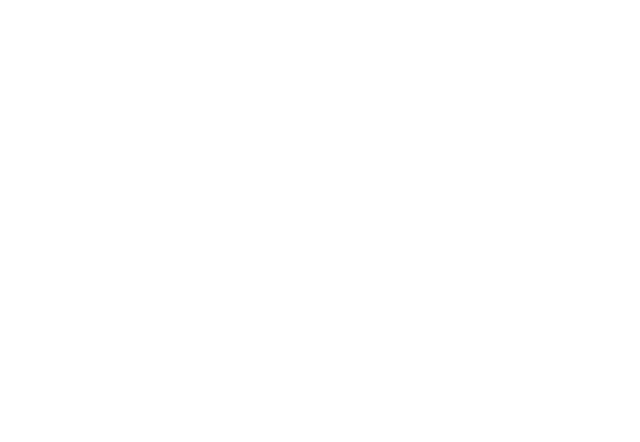
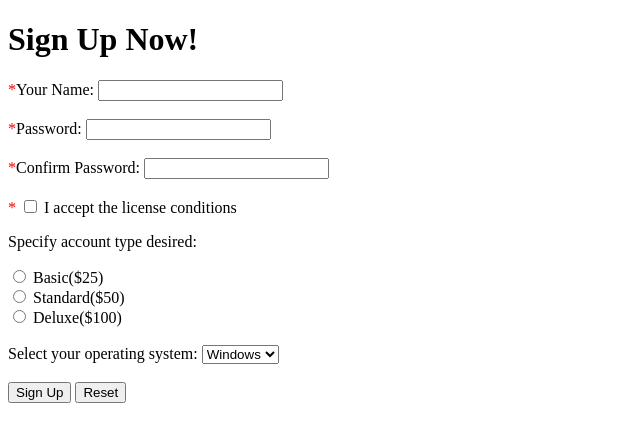
Before and after one commit to turb0snail/Orient_lesson3, a plain HTML site: page signupnow/index.html in a window 1280 px wide. Shown: the whole page, without its empty margins (0-640 px from the left). Drawn offline with Linux system fonts and the light colour scheme.

Commit message:
improvement/signupnow

```diff
--- a/signupnow/index.html
+++ b/signupnow/index.html
@@ -7,6 +7,70 @@
     <title>Document</title>
 </head>
 <body>
+    <h1>Sign Up Now!</h1>
+    <form>
+       <div>
+        <label> <span class="required" style="color: red;">*</span>Your Name:</label>
+        <input type="text"/>
+    </div>
+    <br>
+        <div>
+            <label> <span class="required" style="color: red;">*</span>Password:</label>
+        <input type="password"/>
+    </div>
+    <br>
 
+        <div>
+
+        <label> <span class="required" style="color: red;">*</span>Confirm Password:</label>
+        <input type="password"/>
+    </div>
+
+   <br>
+
+    <div>
+        <span class="required" style="color: red;">*</span>
+        <input type="checkbox" align="left">
+        <label>I accept the license conditions</label>
+     </div>
+
+    <p>Specify account type desired:</p>
+
+     <div>
+      <input type="radio" name="packet" >
+      <label>Basic($25)</label>
+
+    </div>
+
+    <div>
+        <input type="radio" name="packet">
+        <label>Standard($50)</label>
+    </div>
+
+     <div>
+        <input type="radio" name="packet">
+        <label>Deluxe($100)</label>
+     </div>
+
+     <br>
+
+     <div>
+        <label>Select your operating system:</label>
+        <select>
+            <option>Windows</option>
+            <option>Linux</option>
+            <option>MacOS</option>
+        </select>
+     </div>
+
+     <br>
+
+     <div>
+        <input type="button" value="Sign Up">
+        <input type="reset" >
+     </div>
+
+
+    </form>
 </body>
 </html>
```
